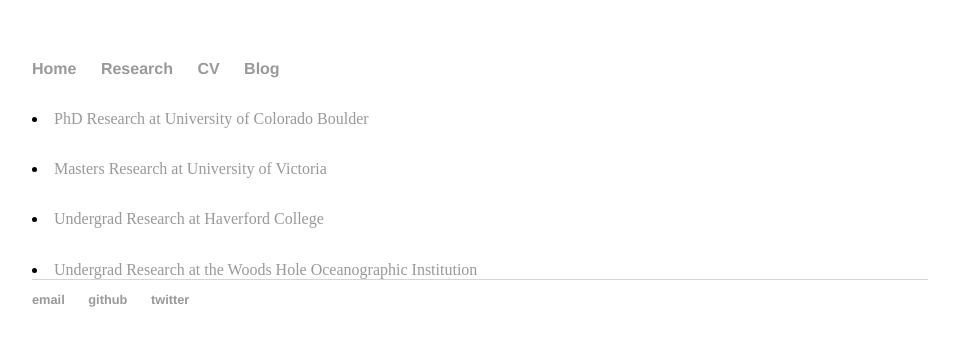
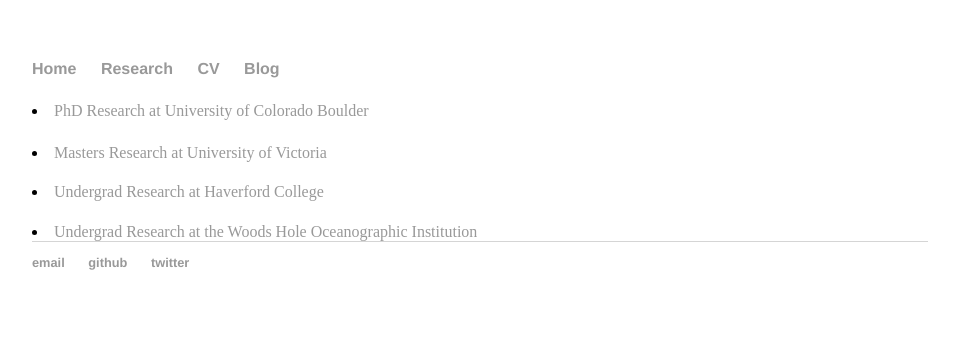
Before and after one commit to jlreeve/jlreeve.github.io, a Jekyll site: the page built from research/index.html, in a window 1280 px wide. Shown: the top 346 px of the page, without its empty margins (160-1119 px from the left). Built offline with Jekyll 4.4.1, drawn with Linux system fonts in a browser that asks for light colours.

Commit message:
formatting changes testing

```diff
--- a/research/index.html
+++ b/research/index.html
@@ -4,22 +4,22 @@ title: Research
 ---
 
 <div class="blurb">
-	<h1></h1>
-	<li><a href="/research/phd">PhD Research at University of Colorado Boulder</a></li>
+	<h2></h2>
+	<p><li><a href="/research/phd">PhD Research at University of Colorado Boulder</a></li></p>
 </div><!-- /.blurb -->
 
 
 <div class="blurb">
-	<h1></h1>
+	<h3></h3>
 	<li><a href="/research/masters">Masters Research at University of Victoria</a></li>
 </div><!-- /.blurb -->
 
 <div class="blurb">
-	<h1></h1>
+	<h4></h4>
 	<li><a href="/research/undergrad_hc">Undergrad Research at Haverford College</a></li>
 </div><!-- /.blurb -->
 
 <div class="blurb">
-	<h1></h1>
+	<h5></h5>
 	<li><a href="/research/undergrad_whoi">Undergrad Research at the Woods Hole Oceanographic Institution</a></li>
 </div><!-- /.blurb -->
```
